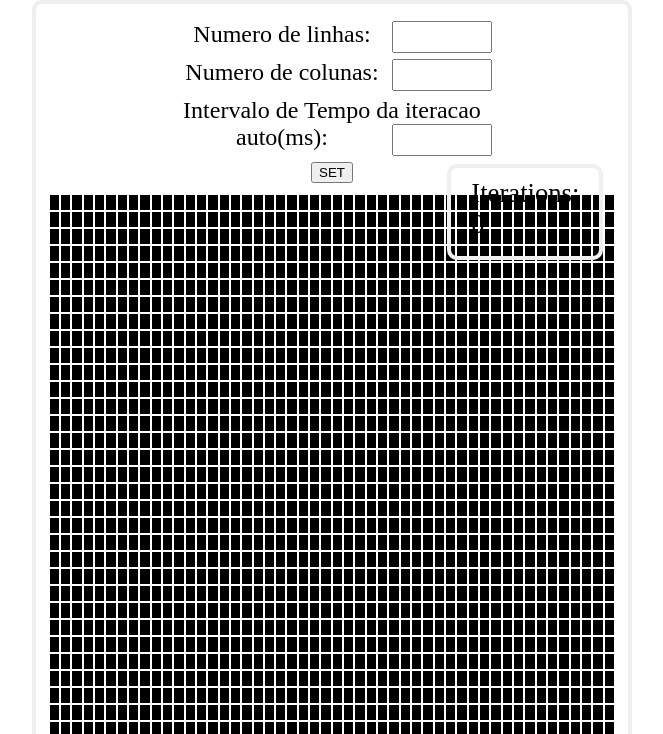
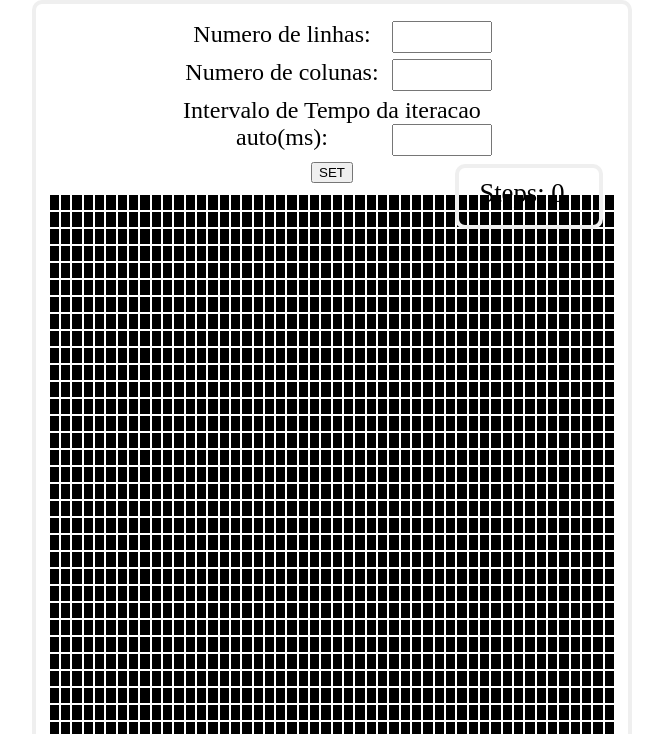
Before and after one commit to TiagoGashu/ng-masters, a plain HTML site: page exercicio2/life.html in a window 1280 px wide. Shown: the part 66-800 px from the top of the page, without its empty margins (308-971 px from the left). Drawn offline with Linux system fonts and the light colour scheme.

Commit message:
Exercicio 2 - Steps

```diff
--- a/exercicio2/life.html
+++ b/exercicio2/life.html
@@ -41,7 +41,7 @@
 		</table>
 
 		<fieldset class="display-iterations">
-			Iterations: {[{iterations}]}
+			Steps: {[{iterations}]}
 		</fieldset>
 
 		<fieldset class="buttons">
```
